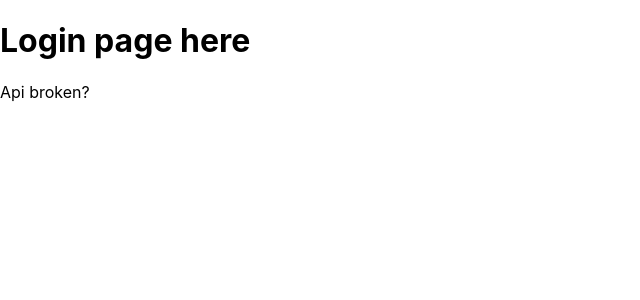
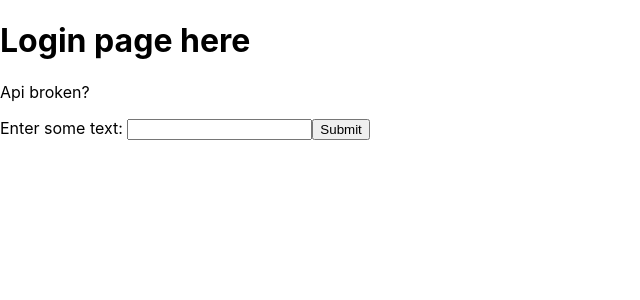
Before and after one commit to kadinrabo/photoshare-app, a React (Create React App) app in the folder client/: page / in a window 1280 px wide. Shown: the top 300 px of the page, without its empty margins (0-640 px from the left). Built offline with nearby package versions, Linux system fonts and the light colour scheme; no server answers.

Commit message:
local storage working

```diff
--- a/client/src/components/Login.js
+++ b/client/src/components/Login.js
@@ -13,10 +13,28 @@ function Login() {
         fetchUserData();
     }, []);
 
+    const [text, setText] = useState('');
+
+    const handleSubmit = (event) => {
+        event.preventDefault();
+        console.log(`Submitted text: ${text}`);
+        window.localStorage.setItem('uid', text);
+        const data = JSON.parse(localStorage.getItem('uid'));
+        console.log(`Local storage has user uid: ${data}`);
+  }
+  const handleChange = (event) => {
+    setText(event.target.value);
+  }
+
     return (
         <div>
             <h1>Login page here</h1>
             {user ? (<p>Api active!</p>) : (<p>Api broken?</p>)}
+            <form onSubmit={handleSubmit}>
+                <label> Enter some text: <input type="text" value={text} onChange={handleChange} />
+                </label>
+                <button type="submit">Submit</button>
+            </form>
         </div>
     );
 }
```
